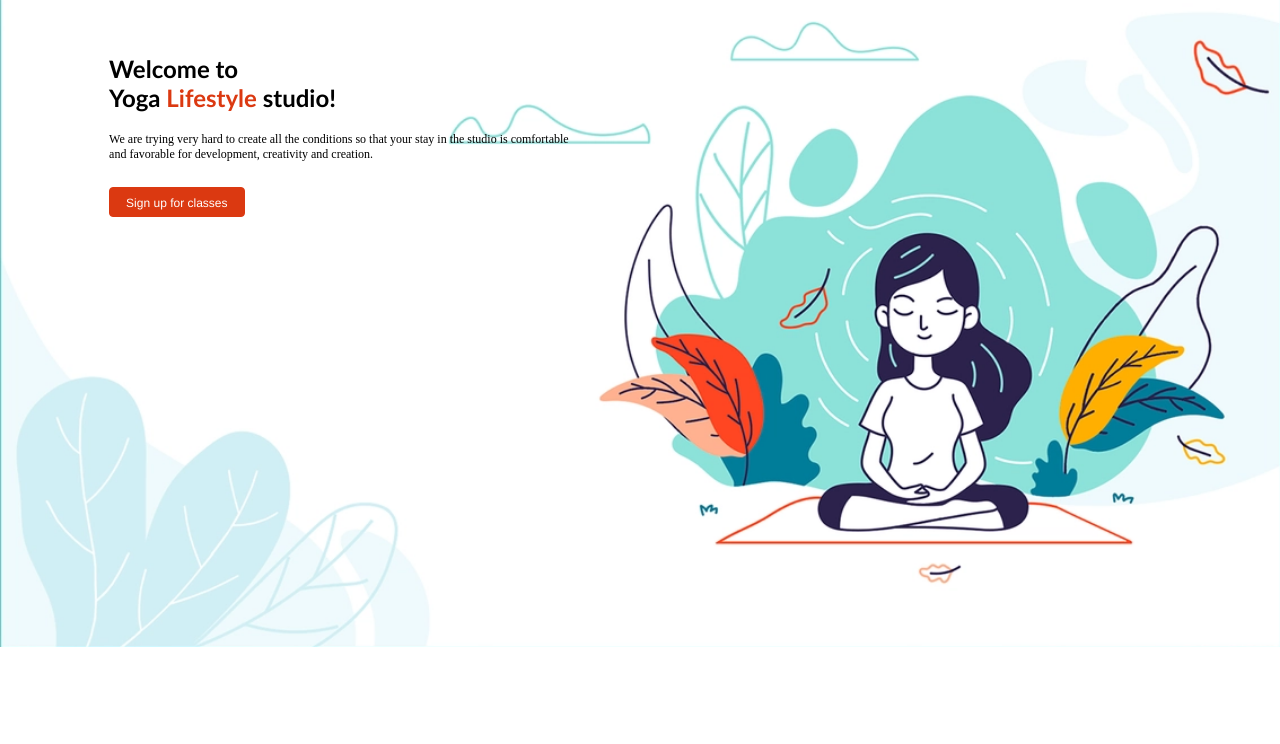
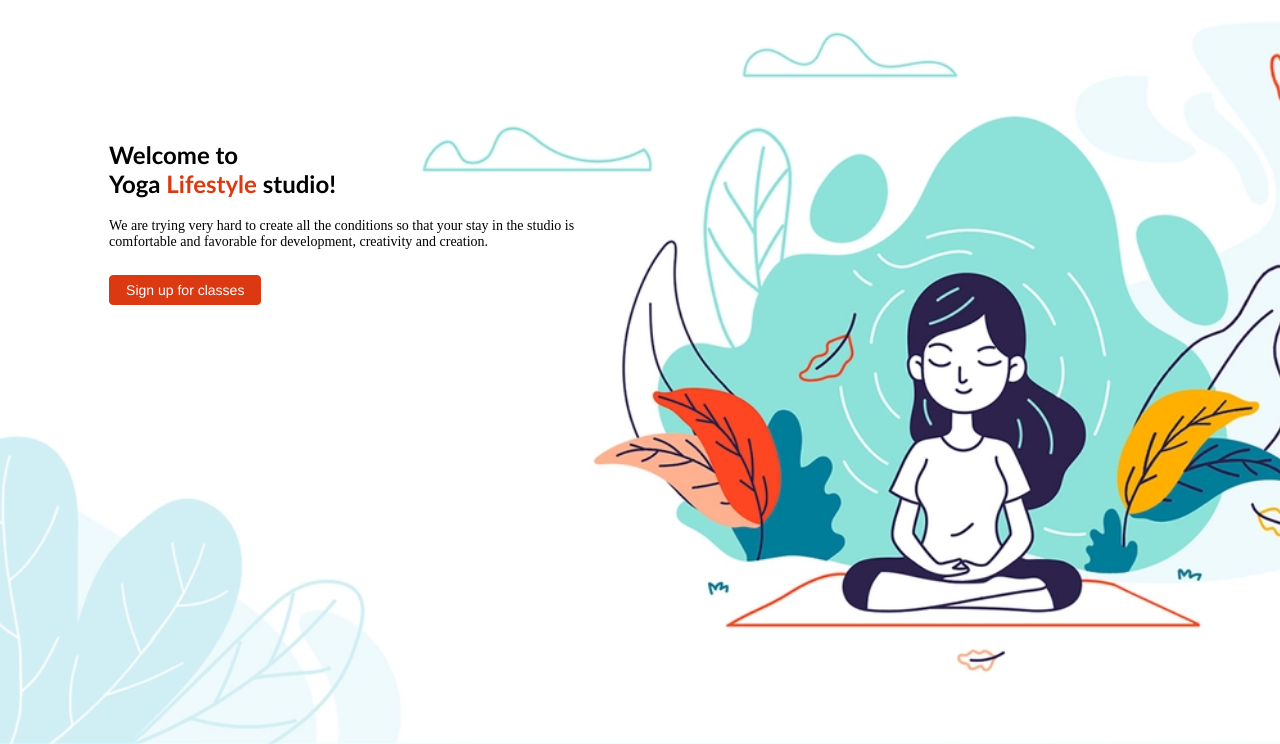
Before and after one commit to Kristle22/YOGA-backg-img, a website: page index.html in a window 1280 px wide. Shown: the part 56-800 px from the top of the page. Drawn offline with Linux system fonts and the light colour scheme.

Commit message:
yoga-studio-pagstructure optimization

```diff
--- /dev/null
+++ b/css/style.css
@@ -0,0 +1,59 @@
+body {
+    background: url(/img/yoga-project.png) no-repeat fixed center;
+    background-size: cover;
+}
+nav, main {
+    width: 100%;
+    display: inline-block;
+}
+.logo-link {
+    width: 33%;
+    float: left;
+    margin-left: 7%;
+}
+ul {
+    width: 60%;
+    list-style-type: none;
+    margin: 10px 0;
+    padding: 0;
+    overflow: hidden;
+}
+li {
+    float: left;
+    padding: 0 15px;
+}
+a {
+    text-decoration: none;
+    color: black;
+    font-size: 14px;
+    font-family:'Franklin Gothic Medium', 'Arial Narrow', Arial, sans-serif;
+}
+.side-text {
+    width: 37%;
+    float: left;
+    margin-left: 8%;
+    margin-top: 10%;
+}
+h2 {
+    font-family:'Trebuchet MS', 'Lucida Sans Unicode', 'Lucida Grande', 'Lucida Sans', Arial, sans-serif;
+}
+span {
+    color: #db3911;
+}
+p {
+    font-size: 14px;
+}
+.btn {
+    border: 1px solid #db3911;
+    background-color: #db3911;
+    padding: 5px 16px;
+    border-radius: 4px;
+    margin-top: 25px;
+    width: fit-content;
+}
+.btn a {
+    color: white;
+}
+.active {
+   border-bottom: 2px solid #db3911;
+}
--- a/index.html
+++ b/index.html
@@ -5,78 +5,23 @@
     <meta http-equiv="X-UA-Compatible" content="IE=edge">
     <meta name="viewport" content="width=device-width, initial-scale=1.0">
     <title>YOGA</title>
-    <style>
-        body {
-            background: url('yoga-project.png') no-repeat;
-            background-size: cover;
-        }
-        nav, main {
-            width: 100%;
-            display: inline-block;
-        }
-        .logo-link {
-            width: 33%;
-            float: left;
-            margin-left: 7%;
-        }
-        ul {
-            width: 60%;
-            list-style-type: none;
-            margin: 10px 0;
-            padding: 0;
-            overflow: hidden;
-        }
-        li {
-            float: left;
-            padding: 0 15px;
-        }
-        a {
-            text-decoration: none;
-            color: black;
-            font-size: 12px;
-            font-family:'Franklin Gothic Medium', 'Arial Narrow', Arial, sans-serif;
-        }
-        .side-text {
-            width: 37%;
-            float: left;
-            margin-left: 8%;
-            margin-top: 40px;
-        }
-        .clearfix {
-            content: "";
-            clear: both;
-            display: table;
-        }
-        h2 {
-            font-family:'Trebuchet MS', 'Lucida Sans Unicode', 'Lucida Grande', 'Lucida Sans', Arial, sans-serif;
-        }
-        span {
-            color: #db3911;
-        }
-        p {
-            font-size: 12px;
-        }
-        .btn {
-            border: 1px solid #db3911;
-            background-color: #db3911;
-            padding: 5px 16px;
-            border-radius: 4px;
-            margin-top: 25px;
-            width: fit-content;
-        }
-        .btn a {
-            color: white;
-        }
-        .active {
-           border-bottom: 2px solid #db3911;
-        }
-    </style>
+    <!-- favicon -->
+    <link rel="shortcut icon" href="./favicon.ico" type="image/x-icon">
+    <link rel="apple-touch-icon" sizes="180x180" href="./favicon/apple-touch-icon.png">
+    <link rel="icon" type="image/png" sizes="32x32" href="./favicon/favicon-32x32.png">
+    <link rel="icon" type="image/png" sizes="16x16" href="./favicon/favicon-16x16.png">
+    <link rel="manifest" href="./favicon/site.webmanifest">
+    <link rel="mask-icon" href="./favicon/safari-pinned-tab.svg" color="#5bbad5">
+    <meta name="msapplication-TileColor" content="#da532c">
+<meta name="theme-color" content="#ffffff">
+    <!-- css -->
+    <link rel="stylesheet" href="./css/style.css">
 </head>
 <body>
     <main>
       <nav>
         <div class="logo-link">
-            <a href="#"><img src="./logo.png" alt="logo">Yoga<span>Lifestyle</span></a>
+            <a href="#"><img src="./img/logo.png" alt="logo">Yoga<span>Lifestyle</span></a>
         </div>
         <ul>
             <li><a class="active" href="#">Home</a></li>
```
Also changed, not shown: favicon/browserconfig.xml (added, +9 -0 lines), README.md, favicon.ico (added), favicon/android-chrome-192x192.png (added), favicon/android-chrome-256x256.png (added), favicon/apple-touch-icon.png (added), favicon/favicon-16x16.png (added), favicon/favicon-32x32.png (added), favicon/mstile-150x150.png (added), favicon/safari-pinned-tab.svg (added), favicon/site.webmanifest (added), img/Untitled.png (added), img/logo.png (renamed from logo.png), img/yoga-project.png (renamed from yoga-project.png).
